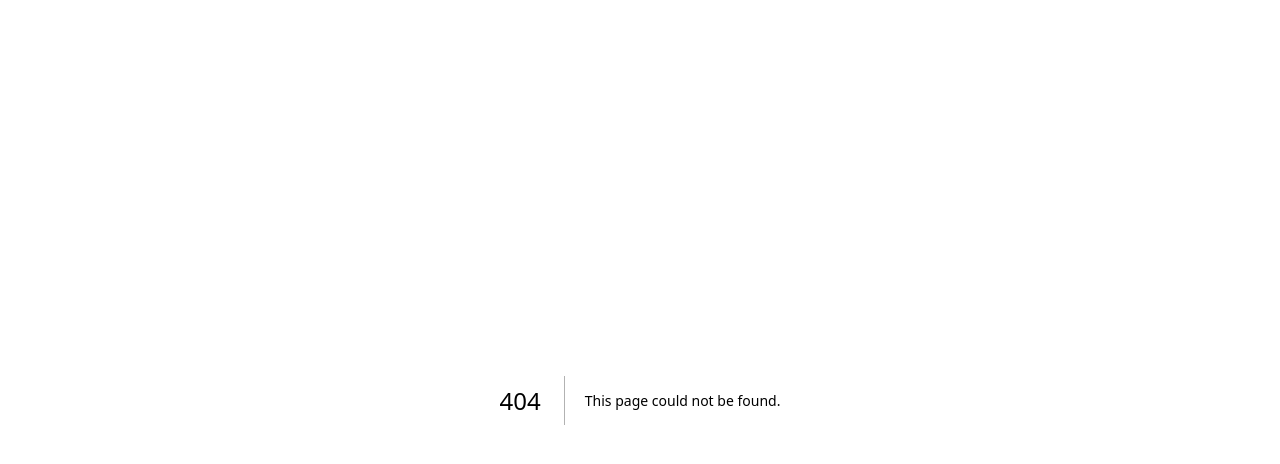
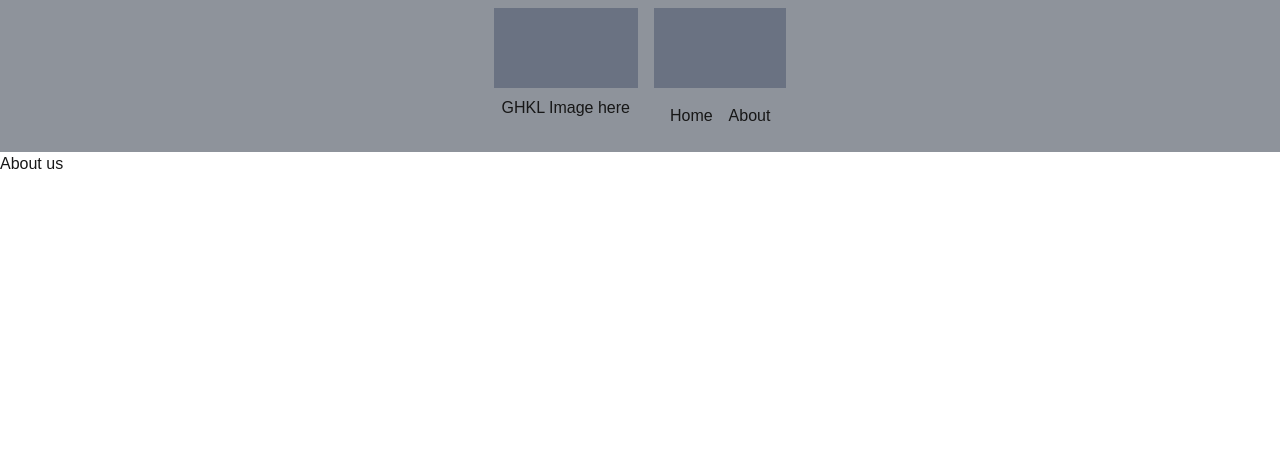
Before and after one commit to timoLow22/ghkl-web, a Next.js app: page /about in a window 1280 px wide. Before the commit this address had no page. Shown: the top 464 px of the page. Built offline with nearby package versions, Linux system fonts and the light colour scheme.

Commit message:
feat(app-router): groundwork for Navbar component and basic navigation between screens with next/link
- created a bare placeholder About Us page
- remove template nextJS code on main app/page.tsx file

```diff
--- /dev/null
+++ b/app/_components/Navbar.tsx
@@ -0,0 +1,27 @@
+import Link from "next/link";
+
+const Navbar = () => {
+    return (
+        <nav className="bg-gray-800/50">
+            <div className="flex flex-row justify-center">
+                {/* Logo section */}
+                <div className="flex flex-col p-2 align-middle">
+                    <div className="h-20 bg-gray-500"/>
+                    <h1 className="p-2">GHKL Image here</h1>
+                </div>
+                {/* Links section */}
+                <div className="flex flex-col p-2">
+                    {/* Church verse placeholder */}
+                    <div className="h-20 bg-gray-500"/>
+                    {/* Navigation links */}
+                    <div className="flex flex-row p-2 justify-end">
+                        <Link href="/" className="p-2">Home</Link>
+                        <Link href="/about" className="p-2">About</Link>
+                    </div>
+                </div>
+            </div>
+        </nav>
+    )
+}
+
+export default Navbar;
--- /dev/null
+++ b/app/about/page.tsx
@@ -0,0 +1,9 @@
+const About = () => {
+    return (
+        <div>
+            <h1>About us</h1>
+        </div>
+    )
+}
+
+export default About;
--- a/app/layout.tsx
+++ b/app/layout.tsx
@@ -1,6 +1,7 @@
 import type { Metadata } from "next";
 import { Geist, Geist_Mono } from "next/font/google";
 import "./globals.css";
+import Navbar from "./_components/Navbar";
 
 const geistSans = Geist({
   variable: "--font-geist-sans",
@@ -17,7 +18,7 @@ export const metadata: Metadata = {
   description: "Generated by create next app",
 };
 
-export default function RootLayout({
+export default function HomeLayout({
   children,
 }: Readonly<{
   children: React.ReactNode;
@@ -27,7 +28,10 @@ export default function RootLayout({
       lang="en"
       className={`${geistSans.variable} ${geistMono.variable} h-full antialiased`}
     >
-      <body className="min-h-full flex flex-col">{children}</body>
+      <body className="min-h-full flex flex-col">
+        <Navbar />
+        {children}
+      </body>
     </html>
   );
 }
--- a/app/page.tsx
+++ b/app/page.tsx
@@ -1,65 +1,5 @@
-import Image from "next/image";
-
 export default function Home() {
   return (
-    <div className="flex flex-col flex-1 items-center justify-center bg-zinc-50 font-sans dark:bg-black">
-      <main className="flex flex-1 w-full max-w-3xl flex-col items-center justify-between py-32 px-16 bg-white dark:bg-black sm:items-start">
-        <Image
-          className="dark:invert"
-          src="/next.svg"
-          alt="Next.js logo"
-          width={100}
-          height={20}
-          priority
-        />
-        <div className="flex flex-col items-center gap-6 text-center sm:items-start sm:text-left">
-          <h1 className="max-w-xs text-3xl font-semibold leading-10 tracking-tight text-black dark:text-zinc-50">
-            To get started, edit the page.tsx file.
-          </h1>
-          <p className="max-w-md text-lg leading-8 text-zinc-600 dark:text-zinc-400">
-            Looking for a starting point or more instructions? Head over to{" "}
-            <a
-              href="https://vercel.com/templates?framework=next.js&utm_source=create-next-app&utm_medium=appdir-template-tw&utm_campaign=create-next-app"
-              className="font-medium text-zinc-950 dark:text-zinc-50"
-            >
-              Templates
-            </a>{" "}
-            or the{" "}
-            <a
-              href="https://nextjs.org/learn?utm_source=create-next-app&utm_medium=appdir-template-tw&utm_campaign=create-next-app"
-              className="font-medium text-zinc-950 dark:text-zinc-50"
-            >
-              Learning
-            </a>{" "}
-            center.
-          </p>
-        </div>
-        <div className="flex flex-col gap-4 text-base font-medium sm:flex-row">
-          <a
-            className="flex h-12 w-full items-center justify-center gap-2 rounded-full bg-foreground px-5 text-background transition-colors hover:bg-[#383838] dark:hover:bg-[#ccc] md:w-[158px]"
-            href="https://vercel.com/new?utm_source=create-next-app&utm_medium=appdir-template-tw&utm_campaign=create-next-app"
-            target="_blank"
-            rel="noopener noreferrer"
-          >
-            <Image
-              className="dark:invert"
-              src="/vercel.svg"
-              alt="Vercel logomark"
-              width={16}
-              height={16}
-            />
-            Deploy Now
-          </a>
-          <a
-            className="flex h-12 w-full items-center justify-center rounded-full border border-solid border-black/[.08] px-5 transition-colors hover:border-transparent hover:bg-black/[.04] dark:border-white/[.145] dark:hover:bg-[#1a1a1a] md:w-[158px]"
-            href="https://nextjs.org/docs?utm_source=create-next-app&utm_medium=appdir-template-tw&utm_campaign=create-next-app"
-            target="_blank"
-            rel="noopener noreferrer"
-          >
-            Documentation
-          </a>
-        </div>
-      </main>
-    </div>
+    <h1>Home</h1>
   );
 }
```
